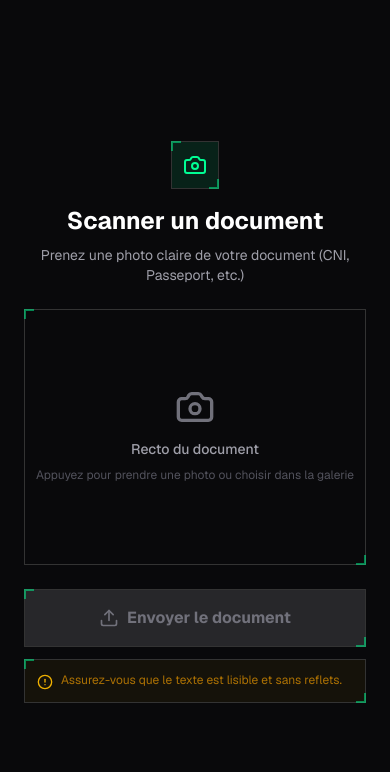
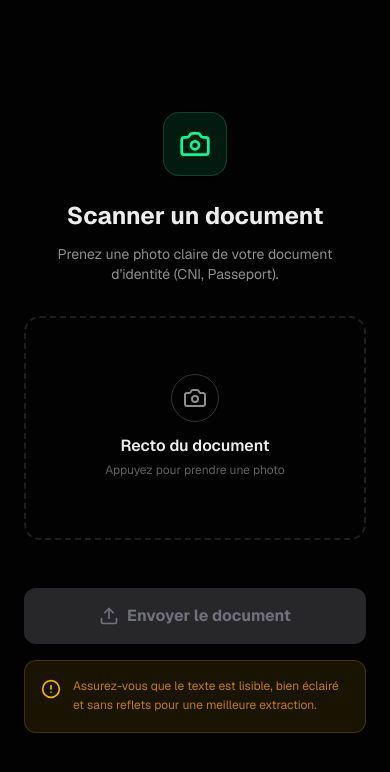
Before and after one commit to honorableCon/kiriku-app, a Next.js app: page /1/mobile/1 in a window 390 px wide. Shown: the top 772 px of the page. Built offline with nearby package versions, Linux system fonts and the light colour scheme; no server answers.

Commit message:
redesign mobile scan

```diff
--- a/app/[locale]/mobile/[sessionId]/page.tsx
+++ b/app/[locale]/mobile/[sessionId]/page.tsx
@@ -141,45 +141,47 @@ export default function MobileUploadPage() {
 
     if (isSuccess) {
         return (
-            <div className="min-h-screen bg-zinc-950 flex flex-col items-center justify-center p-6 text-center">
-                <div className="w-20 h-20 tech-border bg-primary/10 flex items-center justify-center mb-6 animate-in zoom-in duration-300">
-                    <CheckCircle2 className="w-10 h-10 text-primary" />
+            <div className="min-h-screen bg-background flex flex-col items-center justify-center p-6 text-center">
+                <div className="w-24 h-24 rounded-full bg-primary/10 flex items-center justify-center mb-6 animate-in zoom-in duration-500 shadow-[0_0_30px_rgba(var(--primary),0.2)]">
+                    <CheckCircle2 className="w-12 h-12 text-primary animate-bounce" />
                 </div>
-                <h1 className="text-2xl font-bold text-white mb-2">Document envoyé !</h1>
-                <p className="text-zinc-400 text-sm">
-                    Vous pouvez retourner sur votre ordinateur pour voir le résultat.
+                <h1 className="text-3xl font-bold text-foreground mb-3">Document envoyé !</h1>
+                <p className="text-foreground/60 text-base max-w-xs">
+                    Vous pouvez maintenant retourner sur votre ordinateur pour lancer l'extraction.
                 </p>
             </div>
         );
     }
 
     return (
-        <div className="min-h-screen bg-zinc-950 flex flex-col p-6">
-            <div className="flex-1 flex flex-col items-center justify-center max-w-md mx-auto w-full space-y-6">
-                <div className="text-center space-y-2">
-                    <div className="w-12 h-12 tech-border bg-primary/10 flex items-center justify-center mx-auto mb-4">
-                        <Camera className="w-6 h-6 text-primary" />
+        <div className="min-h-screen bg-background flex flex-col p-6">
+            <div className="flex-1 flex flex-col items-center justify-center max-w-md mx-auto w-full space-y-8">
+                <div className="text-center space-y-3">
+                    <div className="w-16 h-16 rounded-2xl bg-primary/10 flex items-center justify-center mx-auto mb-6 shadow-sm border border-primary/20">
+                        <Camera className="w-8 h-8 text-primary" />
                     </div>
-                    <h1 className="text-2xl font-bold text-white">Scanner un document</h1>
-                    <p className="text-zinc-400 text-sm">
-                        Prenez une photo claire de votre document (CNI, Passeport, etc.)
+                    <h1 className="text-2xl font-bold text-foreground">Scanner un document</h1>
+                    <p className="text-foreground/60 text-sm px-4">
+                        Prenez une photo claire de votre document d'identité (CNI, Passeport).
                     </p>
                 </div>
 
                 {error && (
-                    <div className="w-full p-4 tech-border bg-red-500/10 border-red-500/20 flex items-center gap-3 text-red-500 text-sm">
-                        <AlertCircle size={20} />
-                        {error}
+                    <div className="w-full p-4 rounded-xl bg-destructive/10 border border-destructive/20 flex items-start gap-3 text-destructive text-sm animate-in slide-in-from-top-2">
+                        <AlertCircle size={20} className="shrink-0 mt-0.5" />
+                        <p>{error}</p>
                     </div>
                 )}
 
-                <div className="w-full space-y-4">
+                <div className="w-full space-y-5">
                     {!frontFile ? (
-                        <label className="flex flex-col items-center justify-center w-full h-64 border-2 border-dashed tech-border border-zinc-800 cursor-pointer hover:bg-zinc-900/50 hover:border-primary/50 transition-all active:scale-95">
-                            <div className="flex flex-col items-center justify-center pt-5 pb-6">
-                                <Camera className="w-10 h-10 text-zinc-500 mb-3" />
-                                <p className="mb-2 text-sm text-zinc-400 font-medium">Recto du document</p>
-                                <p className="text-xs text-zinc-600">Appuyez pour prendre une photo ou choisir dans la galerie</p>
+                        <label className="flex flex-col items-center justify-center w-full h-56 border-2 border-dashed rounded-2xl border-border/60 cursor-pointer bg-accent/5 hover:bg-accent/10 hover:border-primary/50 transition-all active:scale-[0.98]">
+                            <div className="flex flex-col items-center justify-center pt-5 pb-6 text-center px-4">
+                                <div className="w-12 h-12 rounded-full bg-background flex items-center justify-center mb-3 shadow-sm border border-border">
+                                    <Camera className="w-6 h-6 text-foreground/60" />
+                                </div>
+                                <p className="mb-1 text-base text-foreground font-semibold">Recto du document</p>
+                                <p className="text-xs text-foreground/40">Appuyez pour prendre une photo</p>
                             </div>
                             <input
                                 type="file"
@@ -190,35 +192,37 @@ export default function MobileUploadPage() {
                             />
                         </label>
                     ) : (
-                        <div className="relative w-full aspect-[4/3] bg-zinc-900 tech-border overflow-hidden border-zinc-800">
+                        <div className="relative w-full aspect-[4/3] bg-black rounded-2xl overflow-hidden border border-border/50 shadow-sm group">
                             {frontPreview && (
                                 <Image
                                     src={frontPreview}
                                     alt="Front preview"
                                     fill
-                                    className="object-contain"
+                                    className="object-cover opacity-90 transition-opacity group-hover:opacity-100"
                                 />
                             )}
                             <button
                                 onClick={handleRemoveFront}
-                                className="absolute top-2 right-2 p-2 tech-border bg-black/50 backdrop-blur-md text-white hover:bg-black/70 transition-colors"
+                                className="absolute top-3 right-3 p-2.5 rounded-full bg-black/60 backdrop-blur-md text-white hover:bg-black/80 transition-all active:scale-90"
                             >
-                                <X size={20} />
+                                <X size={18} />
                             </button>
-                            <div className="absolute bottom-2 left-2 px-2 py-1 tech-border bg-black/50 backdrop-blur-md text-white text-xs">
+                            <div className="absolute bottom-3 left-3 px-3 py-1.5 rounded-lg bg-black/60 backdrop-blur-md text-white text-xs font-medium">
                                 Recto
                             </div>
                         </div>
                     )}
 
                     {showBackOption && (
-                        <>
+                        <div className="animate-in slide-in-from-top-4 duration-300 fade-in">
                             {!backFile ? (
-                                <label className="flex flex-col items-center justify-center w-full h-64 border-2 border-dashed tech-border border-zinc-800 cursor-pointer hover:bg-zinc-900/50 hover:border-primary/50 transition-all active:scale-95">
-                                    <div className="flex flex-col items-center justify-center pt-5 pb-6">
-                                        <Camera className="w-10 h-10 text-zinc-500 mb-3" />
-                                        <p className="mb-2 text-sm text-zinc-400 font-medium">Verso du document (optionnel)</p>
-                                        <p className="text-xs text-zinc-600">Appuyez pour prendre une photo ou choisir dans la galerie</p>
+                                <label className="flex flex-col items-center justify-center w-full h-56 border-2 border-dashed rounded-2xl border-border/60 cursor-pointer bg-accent/5 hover:bg-accent/10 hover:border-primary/50 transition-all active:scale-[0.98]">
+                                    <div className="flex flex-col items-center justify-center pt-5 pb-6 text-center px-4">
+                                        <div className="w-12 h-12 rounded-full bg-background flex items-center justify-center mb-3 shadow-sm border border-border">
+                                            <Camera className="w-6 h-6 text-foreground/60" />
+                                        </div>
+                                        <p className="mb-1 text-base text-foreground font-semibold">Verso du document (optionnel)</p>
+                                        <p className="text-xs text-foreground/40">Appuyez pour prendre une photo</p>
                                     </div>
                                     <input
                                         type="file"
@@ -229,33 +233,33 @@ export default function MobileUploadPage() {
                                     />
                                 </label>
                             ) : (
-                                <div className="relative w-full aspect-[4/3] bg-zinc-900 tech-border overflow-hidden border-zinc-800">
+                                <div className="relative w-full aspect-[4/3] bg-black rounded-2xl overflow-hidden border border-border/50 shadow-sm group">
                                     {backPreview && (
                                         <Image
                                             src={backPreview}
                                             alt="Back preview"
                                             fill
-                                            className="object-contain"
+                                            className="object-cover opacity-90 transition-opacity group-hover:opacity-100"
                                         />
                                     )}
                                     <button
                                         onClick={handleRemoveBack}
-                                        className="absolute top-2 right-2 p-2 tech-border bg-black/50 backdrop-blur-md text-white hover:bg-black/70 transition-colors"
+                                        className="absolute top-3 right-3 p-2.5 rounded-full bg-black/60 backdrop-blur-md text-white hover:bg-black/80 transition-all active:scale-90"
                                     >
-                                        <X size={20} />
+                                        <X size={18} />
                                     </button>
-                                    <div className="absolute bottom-2 left-2 px-2 py-1 tech-border bg-black/50 backdrop-blur-md text-white text-xs">
+                                    <div className="absolute bottom-3 left-3 px-3 py-1.5 rounded-lg bg-black/60 backdrop-blur-md text-white text-xs font-medium">
                                         Verso
                                     </div>
                                 </div>
                             )}
-                        </>
+                        </div>
                     )}
 
                     {!showBackOption && frontFile && (
                         <button
                             onClick={() => setShowBackOption(true)}
-                            className="w-full py-3 px-6 tech-border border-zinc-800 text-zinc-400 hover:text-white hover:border-primary/50 transition-all flex items-center justify-center gap-2"
+                            className="w-full py-4 px-6 rounded-xl border border-border/80 text-foreground/60 bg-accent/5 hover:bg-accent/10 hover:text-foreground transition-all flex items-center justify-center gap-2 font-medium active:scale-[0.98] animate-in fade-in"
                         >
                             <Plus size={18} />
                             Ajouter le verso (optionnel)
@@ -263,21 +267,21 @@ export default function MobileUploadPage() {
                     )}
                 </div>
 
-                <div className="w-full space-y-3">
+                <div className="w-full space-y-4 pt-4">
                     <button
                         onClick={handleUpload}
                         disabled={!frontFile || isUploading}
                         className={cn(
-                            "w-full py-4 px-6 tech-border font-bold text-white transition-all flex items-center justify-center gap-2",
+                            "w-full py-4 px-6 rounded-xl font-bold text-white transition-all flex items-center justify-center gap-2",
                             !frontFile
                                 ? "bg-zinc-800 text-zinc-500 cursor-not-allowed"
-                                : "bg-primary hover:bg-primary/90 shadow-lg shadow-primary/20",
-                            isUploading && "opacity-80 cursor-wait"
+                                : "bg-primary hover:bg-primary/90 shadow-lg shadow-primary/25 active:scale-[0.98]",
+                            isUploading && "opacity-80 cursor-wait pointer-events-none"
                         )}
                     >
                         {isUploading ? (
                             <>
-                                <div className="w-5 h-5 border-2 border-white/30 border-t-white animate-spin" />
+                                <div className="w-5 h-5 border-2 border-white/30 border-t-white rounded-full animate-spin" />
                                 Envoi en cours...
                             </>
                         ) : (
@@ -291,16 +295,16 @@ export default function MobileUploadPage() {
                     {(frontFile || backFile) && (
                         <button
                             onClick={handleReset}
-                            className="w-full py-2 px-6 text-zinc-500 hover:text-zinc-300 text-sm transition-all"
+                            className="w-full py-3 px-6 rounded-xl text-foreground/50 hover:text-foreground hover:bg-accent/10 text-sm font-medium transition-all"
                         >
-                            Recommencer
+                            Tout recommencer
                         </button>
                     )}
 
-                    <div className="flex items-start gap-2 p-3 tech-border bg-yellow-500/5 border-yellow-500/10">
-                        <AlertCircle className="w-4 h-4 text-yellow-500 shrink-0 mt-0.5" />
-                        <p className="text-xs text-yellow-600/80">
-                            Assurez-vous que le texte est lisible et sans reflets.
+                    <div className="flex items-start gap-3 p-4 rounded-xl bg-yellow-500/10 border border-yellow-500/20">
+                        <AlertCircle className="w-5 h-5 text-yellow-500 shrink-0 mt-0.5" />
+                        <p className="text-xs text-yellow-600/90 dark:text-yellow-500/90 leading-relaxed">
+                            Assurez-vous que le texte est lisible, bien éclairé et sans reflets pour une meilleure extraction.
                         </p>
                     </div>
                 </div>
```
